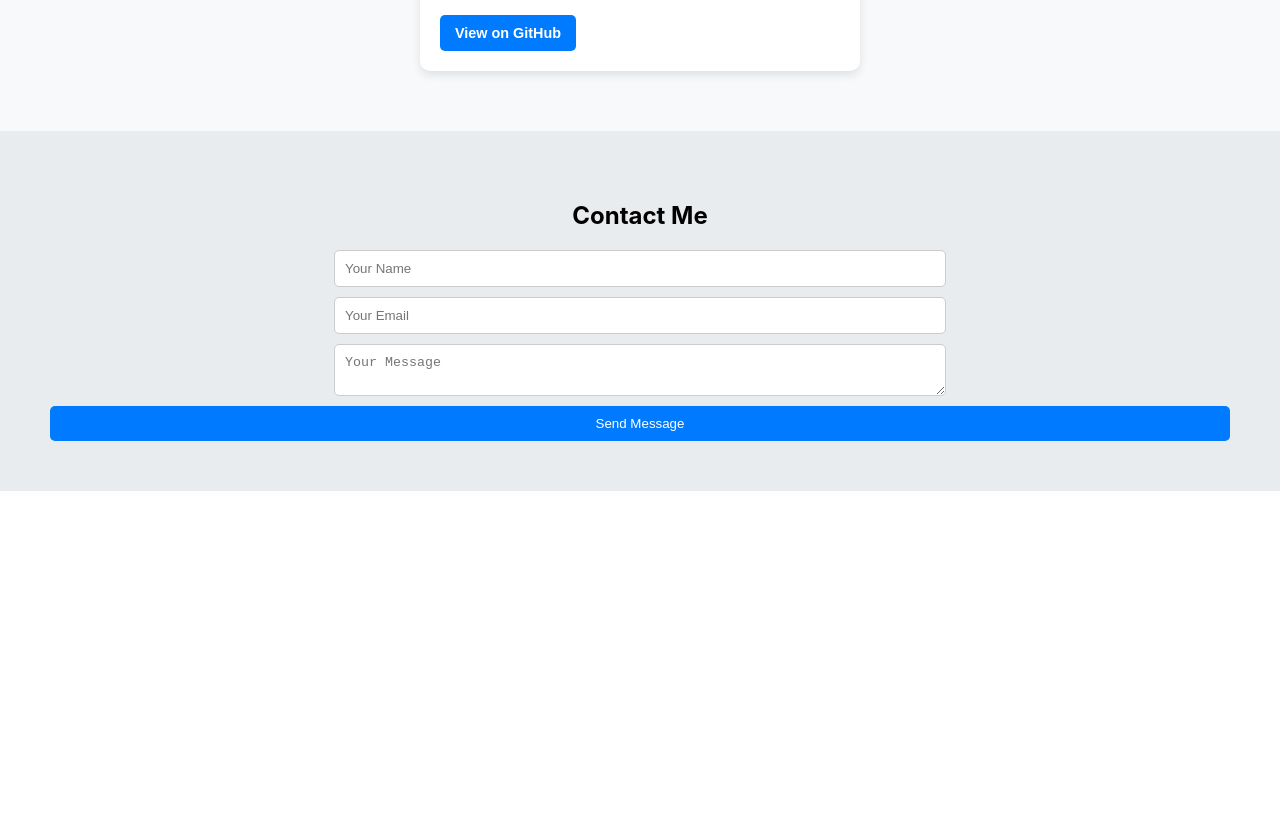
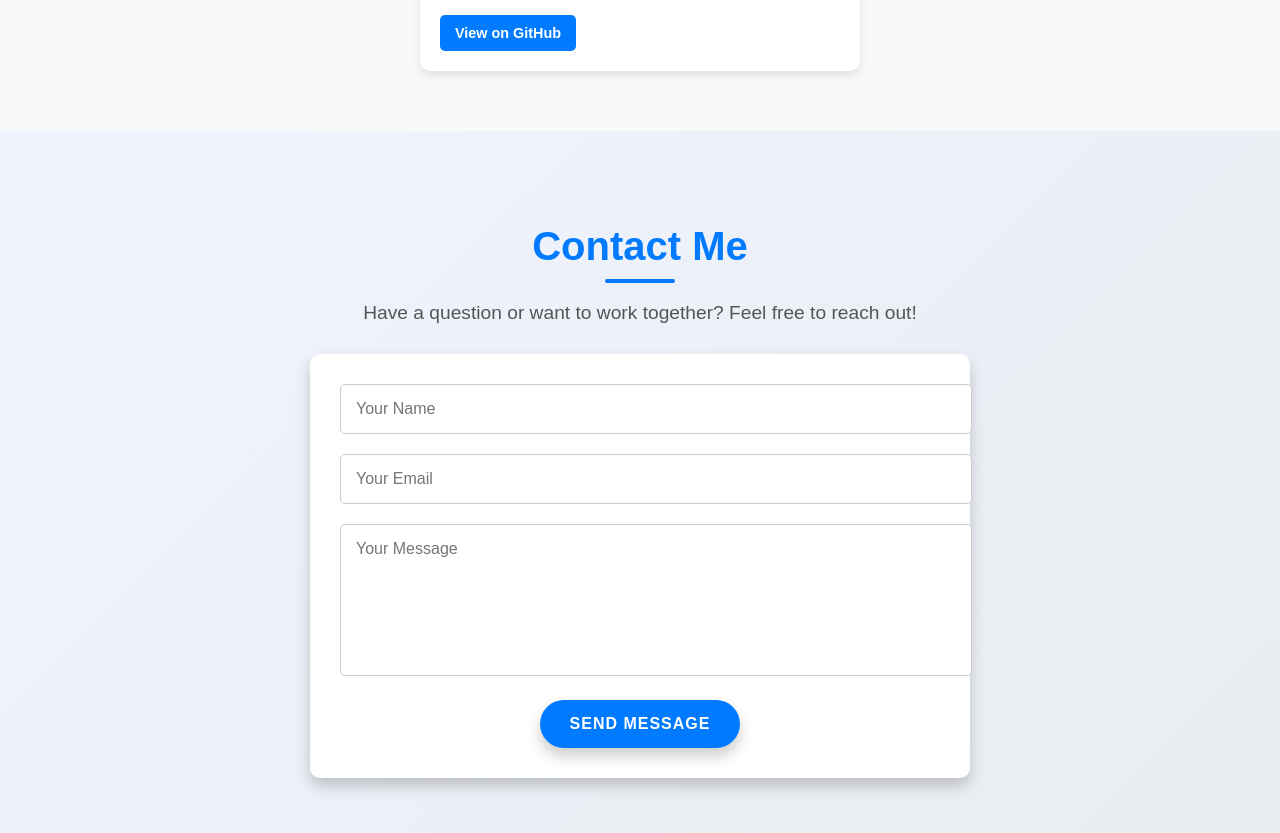
Before and after one commit to GihanJeewantha/portfolio-website, a React (Create React App) app in the folder portfolio-website/: page / in a window 1280 px wide. Shown: the part 3360-4193 px from the top of the page. Before the commit the page ends 3851 px from the top, so only its background shows below. Built offline with nearby package versions, Linux system fonts and the light colour scheme.

Commit message:
Update contact styles

```diff
--- a/portfolio-website/src/components/Contact.css
+++ b/portfolio-website/src/components/Contact.css
@@ -1,28 +1,105 @@
+/* Contact Section */
 .contact {
-    padding: 50px;
-    background: #e9ecef;
+    padding: 60px 20px;
+    background: linear-gradient(135deg, #f0f4ff, #e9ecef);
     text-align: center;
+    font-family: 'Arial', sans-serif;
+    color: #333;
 }
 
+.contact h2 {
+    font-size: 2.5rem;
+    color: #007bff;
+    margin-bottom: 15px;
+    position: relative;
+}
+
+.contact h2::after {
+    content: '';
+    display: block;
+    width: 70px;
+    height: 4px;
+    background: #007bff;
+    margin: 10px auto 0;
+    border-radius: 2px;
+}
+
+.contact-description {
+    font-size: 1.2rem;
+    color: #555;
+    margin-bottom: 30px;
+}
+
+/* Form Styling */
 form {
     display: flex;
     flex-direction: column;
-    gap: 10px;
+    align-items: center;
+    gap: 20px;
+    max-width: 600px;
+    margin: 0 auto;
+    background: #fff;
+    padding: 30px;
+    border-radius: 10px;
+    box-shadow: 0px 8px 15px rgba(0, 0, 0, 0.2);
+}
+
+.form-group {
+    width: 100%;
 }
 
 input, textarea {
-    padding: 10px;
-    width: 50%;
-    margin: 0 auto;
+    width: 100%;
+    padding: 15px;
     border: 1px solid #ccc;
     border-radius: 5px;
+    font-size: 1rem;
+    font-family: 'Arial', sans-serif;
+    color: #555;
+    transition: border-color 0.3s ease, box-shadow 0.3s ease;
 }
 
-button {
-    padding: 10px 20px;
+input:focus, textarea:focus {
+    border-color: #007bff;
+    box-shadow: 0px 4px 10px rgba(0, 123, 255, 0.2);
+    outline: none;
+}
+
+textarea {
+    height: 120px;
+    resize: none;
+}
+
+/* Button Styling */
+.send-btn {
+    padding: 15px 30px;
+    font-size: 1rem;
+    font-weight: bold;
+    color: #fff;
     background: #007bff;
-    color: white;
     border: none;
-    border-radius: 5px;
+    border-radius: 25px;
     cursor: pointer;
+    transition: background 0.3s ease, transform 0.3s ease, box-shadow 0.3s ease;
+    text-transform: uppercase;
+    letter-spacing: 1px;
+    box-shadow: 0px 8px 15px rgba(0, 0, 0, 0.2);
 }
+
+.send-btn:hover {
+    background: #0056b3;
+    transform: translateY(-3px);
+    box-shadow: 0px 12px 25px rgba(0, 0, 0, 0.3);
+}
+
+/* Responsive Design */
+@media (max-width: 768px) {
+    form {
+        padding: 20px;
+    }
+
+    .send-btn {
+        padding: 12px 20px;
+        font-size: 0.9rem;
+    }
+}
--- a/portfolio-website/src/components/Contact.js
+++ b/portfolio-website/src/components/Contact.js
@@ -5,11 +5,20 @@ const Contact = () => {
     return (
         <section id="contact" className="contact">
             <h2>Contact Me</h2>
+            <p className="contact-description">
+                Have a question or want to work together? Feel free to reach out!
+            </p>
             <form>
-                <input type="text" placeholder="Your Name" required />
-                <input type="email" placeholder="Your Email" required />
-                <textarea placeholder="Your Message" required></textarea>
-                <button type="submit">Send Message</button>
+                <div className="form-group">
+                    <input type="text" placeholder="Your Name" required />
+                </div>
+                <div className="form-group">
+                    <input type="email" placeholder="Your Email" required />
+                </div>
+                <div className="form-group">
+                    <textarea placeholder="Your Message" required></textarea>
+                </div>
+                <button type="submit" className="send-btn">Send Message</button>
             </form>
         </section>
     );
```
